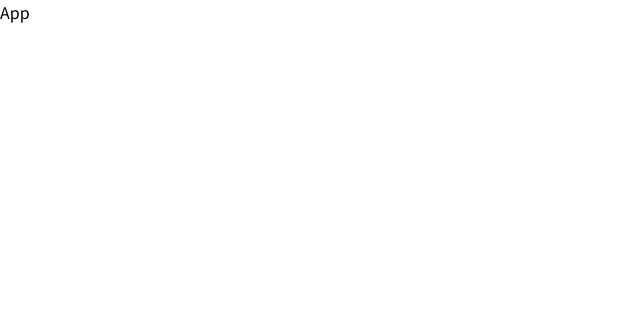
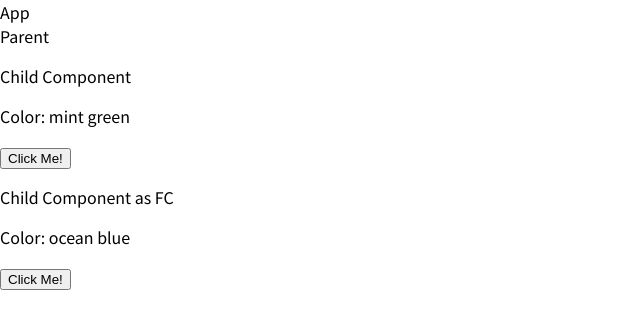
Before and after one commit to kimiberi/react18-typescript, a React (Create React App) app: page / in a window 1280 px wide. Shown: the top 328 px of the page, without its empty margins (0-640 px from the left). Built offline with nearby package versions, Linux system fonts and the light colour scheme; the HTML template or start-up script is replaced by a standard one.

Commit message:
add GuestList State

```diff
--- a/src/App.tsx
+++ b/src/App.tsx
@@ -1,8 +1,12 @@
 import React from 'react'
+import Parent from './props/Parent'
 
 const App = () => {
   return (
-    <div>App</div>
+    <>
+      <div>App</div>
+      <Parent />
+    </>
   )
 }
 
--- /dev/null
+++ b/src/props/Child.tsx
@@ -0,0 +1,40 @@
+import React from 'react'
+
+// define ALL props this Child component should receive
+interface ChildProps {
+    color: string;
+    onClickMe: () => void; // it may not return any value on click
+}
+
+// [OPTION: 1]
+// using Destructuring
+// This component has disadvantage too whe it comes to its default properties
+export const Child = ({ color, onClickMe }: ChildProps) => {
+    return (
+        <>
+            <p>Child Component</p>
+            <p>Color: {color}</p>
+            <button onClick={onClickMe}>Click Me!</button>
+        </>
+    )
+}
+
+// RECOMMENDED [OPTION: 2]
+// NOTE: All React Components can optionally provide these properties:
+// (1) propTypes (2) displayName (3) defaultProps (4) contextTypes
+// However, TS doesn't know that we made a React component,
+// so it thinks that 'Child' will not have these properties!!
+
+// ANOTHER WAY to define FC as with TS
+// Now it will become a PURE React Function Component
+// it might have properties assigned like (1) propTypes (2) displayName (3) defaultProps (4) contextTypes
+// it will receive props of type 'ChildProps'
+export const ChildAsFC: React.FC<ChildProps> = ({ color, onClickMe }) => {
+    return (
+        <>
+            <p>Child Component as FC</p>
+            <p>Color: {color}</p>
+            <button onClick={onClickMe}>Click Me!</button>
+        </>
+    )
+}
--- /dev/null
+++ b/src/props/Parent.tsx
@@ -0,0 +1,19 @@
+import React from 'react'
+import { Child, ChildAsFC } from './Child'
+
+// Parent is an interface to define what props Child expects to receive
+// In typescript:
+// (1) Are we providing the correct props to Child?
+const Parent = () => {
+    return (
+        <>
+            <div>Parent</div>
+            <Child color='mint green' onClickMe={() => console.log('Clicked Child')} />
+
+            {/* NOTICE declaring this as PURE Functional Component, we can use children */}
+            <ChildAsFC color='ocean blue' onClickMe={() => console.log('Clicked ChildAsFC')} />
+        </>
+    )
+}
+
+export default Parent
```
Also changed, not shown: src/state/GuestList.tsx (added, +9 -0 lines).
